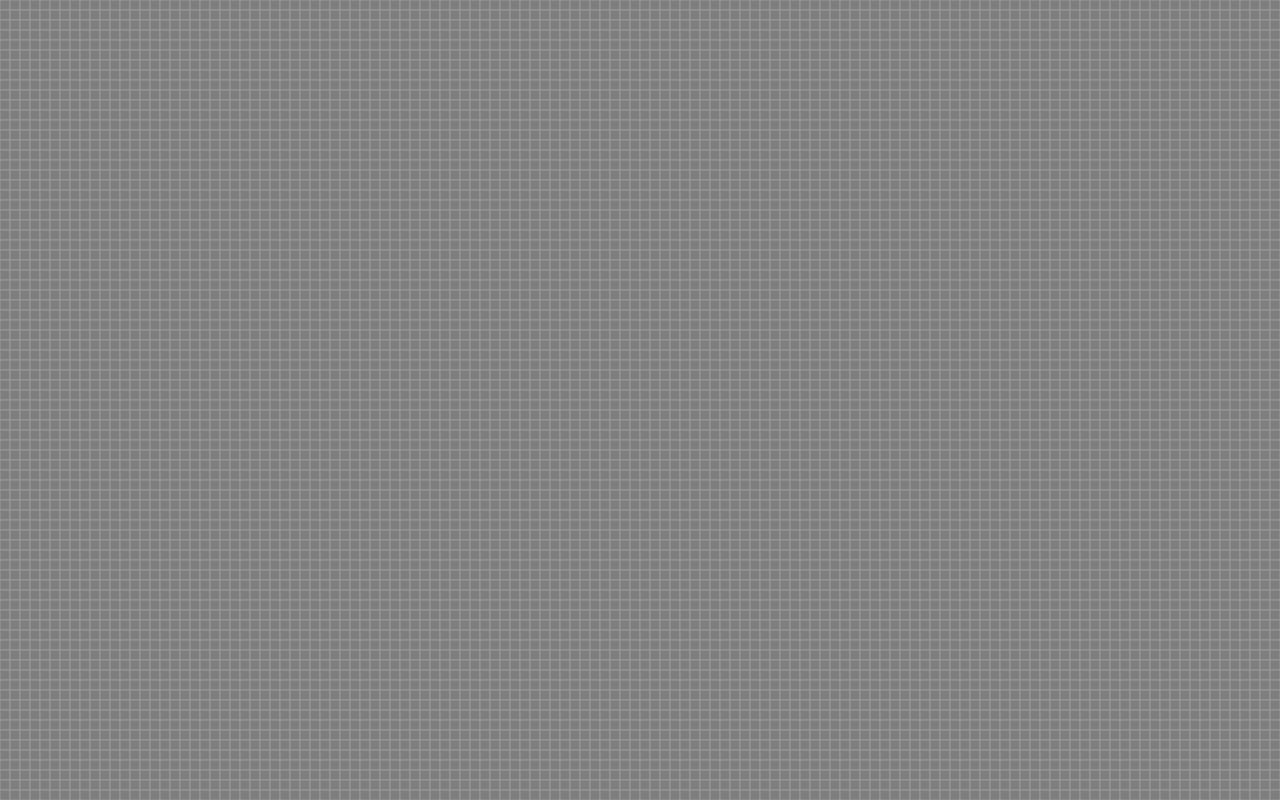
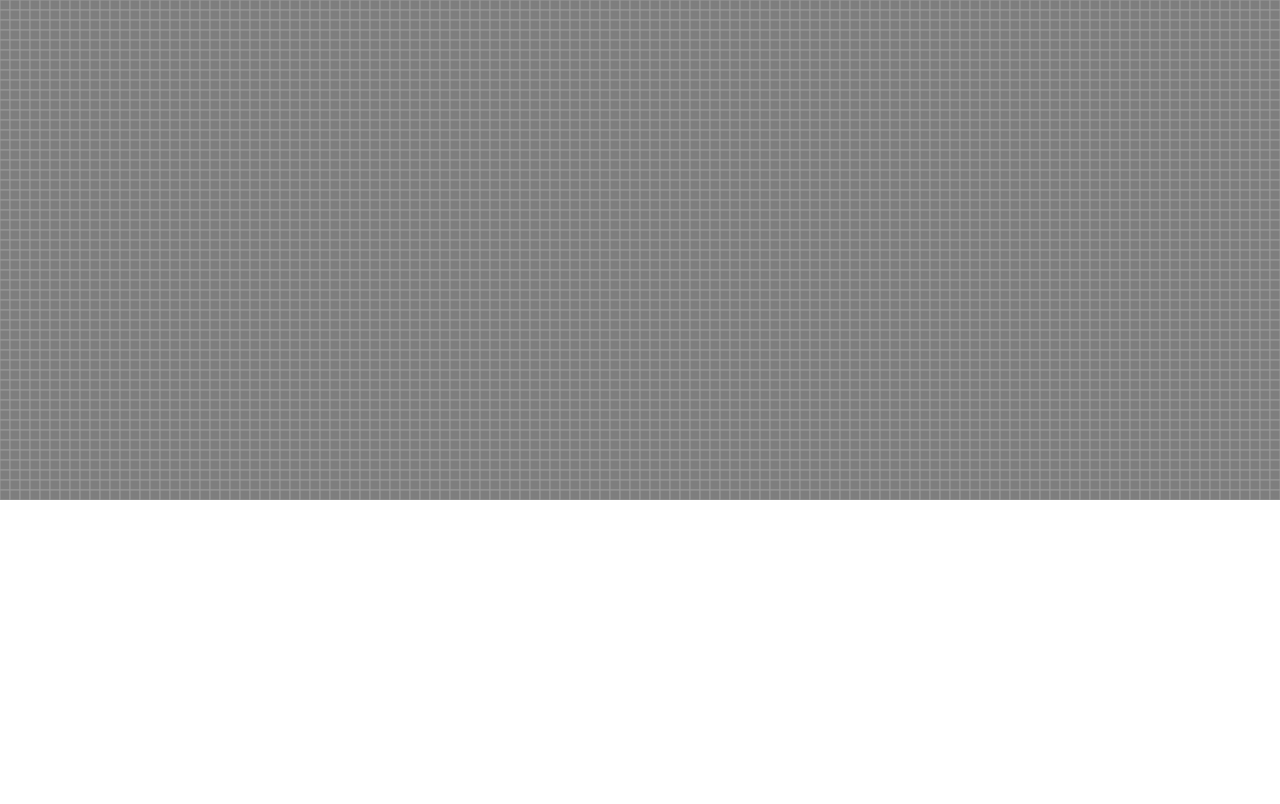
Before and after one commit to bloominstituteoftechnology/CS-Build-Week-1, a React (Create React App) app in the folder gameoflife/: page / in a window 1280 px wide. Built offline with nearby package versions, Linux system fonts and the light colour scheme.

Commit message:
gets cell to toggle colors when clicked on

```diff
--- a/gameoflife/src/components/Canvas/Life.js
+++ b/gameoflife/src/components/Canvas/Life.js
@@ -2,6 +2,25 @@ class Life {
     constructor(width, height) {
         this.width = width;
         this.height = height;
+
+        this.cellSize = 10;
+        this.cells = [];
+        for (let x = 0; x < this.width / this.cellSize; x++) {
+            for (let y = 0; y < this.height / this.cellSize; y++) {
+                this.cells.push({ coords: [x, y], alive: false });
+            }
+        }
+    }
+
+    getCells() {
+        return this.cells;
+    }
+
+    toggleCell(x, y) {
+        const index = this.cells.findIndex(element => {
+            return element.coords[0] === x && element.coords[1] === y;
+        });
+        this.cells[index].alive = !this.cells[index].alive;
     }
 }
 
--- a/gameoflife/src/components/Canvas/LifeCanvas.js
+++ b/gameoflife/src/components/Canvas/LifeCanvas.js
@@ -7,7 +7,7 @@ class LifeCanvas extends React.Component {
 
         this.state = {
             continueAnimation: true,
-            life: new Life(window.innerWidth, window.innerHeight)
+            life: new Life(window.innerWidth, 500)
         }
     }
 
@@ -27,20 +27,27 @@ class LifeCanvas extends React.Component {
         const canvas = this.refs.canvas;
         const context = canvas.getContext('2d');
         const cellSize = 10;
+        const cells = this.state.life.getCells();
 
-        for (let x = 0; x < canvas.width / cellSize; x++) {
-            for (let y = 0; y < canvas.height / cellSize; y++) {
-                context.lineWidth = 1;
-                context.fillStyle = "#7E7E7E";
-                context.fillRect(cellSize * x, cellSize * y, cellSize, cellSize);
-                context.strokeStyle = "#999999";
-                context.strokeRect(cellSize * x, cellSize * y, cellSize, cellSize);
-            }
+        for (let i = 0; i < cells.length; i++) {
+            context.lineWidth = 1;
+            context.fillStyle = cells[i].alive ? "#FFFF00" : "#7E7E7E";
+            context.fillRect(cellSize * cells[i].coords[0], cellSize * cells[i].coords[1], cellSize, cellSize);
+            context.strokeStyle = "#999999";
+            context.strokeRect(cellSize * cells[i].coords[0], cellSize * cells[i].coords[1], cellSize, cellSize);
         }
     }
 
+    toggleLife = event => {
+        const rect = this.refs.canvas.getBoundingClientRect();
+        let x = Math.floor((event.clientX - rect.left) / 10);
+        let y = Math.floor((event.clientY - rect.top) / 10);
+
+        this.state.life.toggleCell(x, y);
+    }
+
     render() {
-        return <canvas ref="canvas" width={this.state.life.width} height={this.state.life.height} />
+        return <canvas onClick={this.toggleLife} ref="canvas" width={this.state.life.width} height={this.state.life.height} />
     }
 }
 
```
